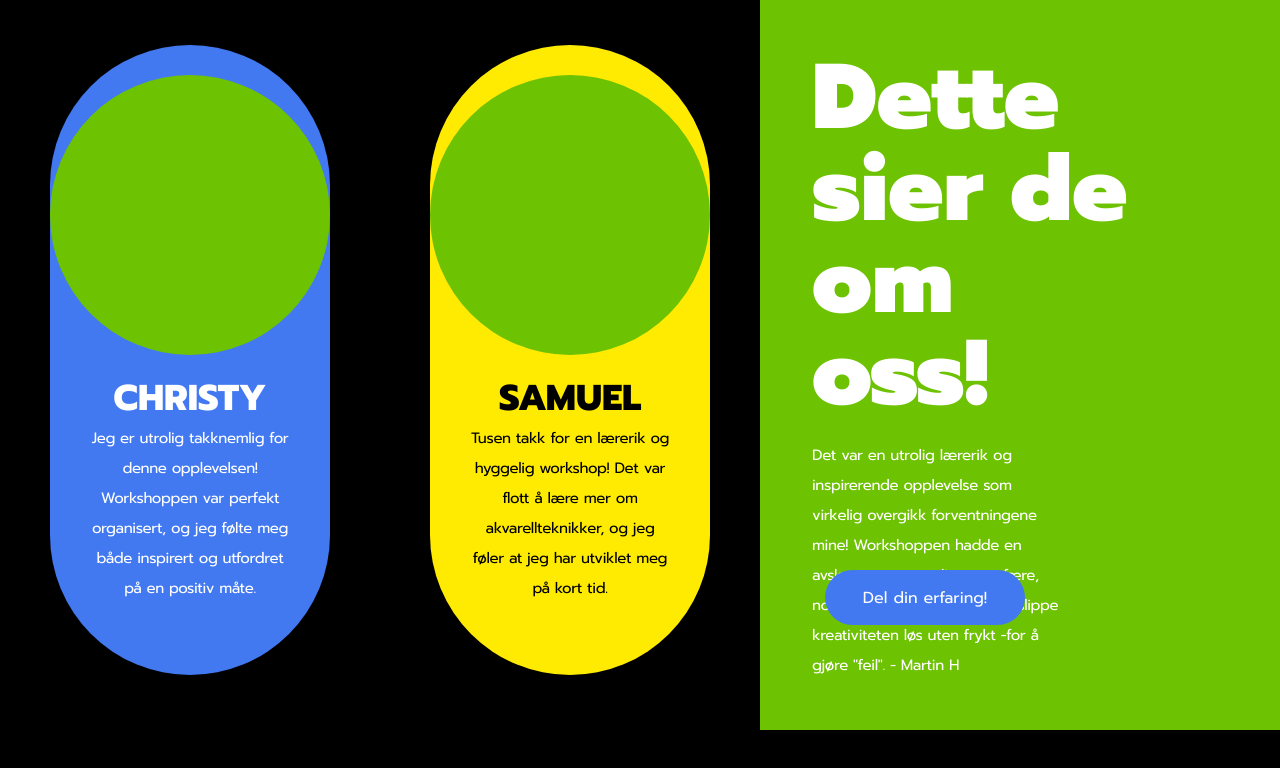
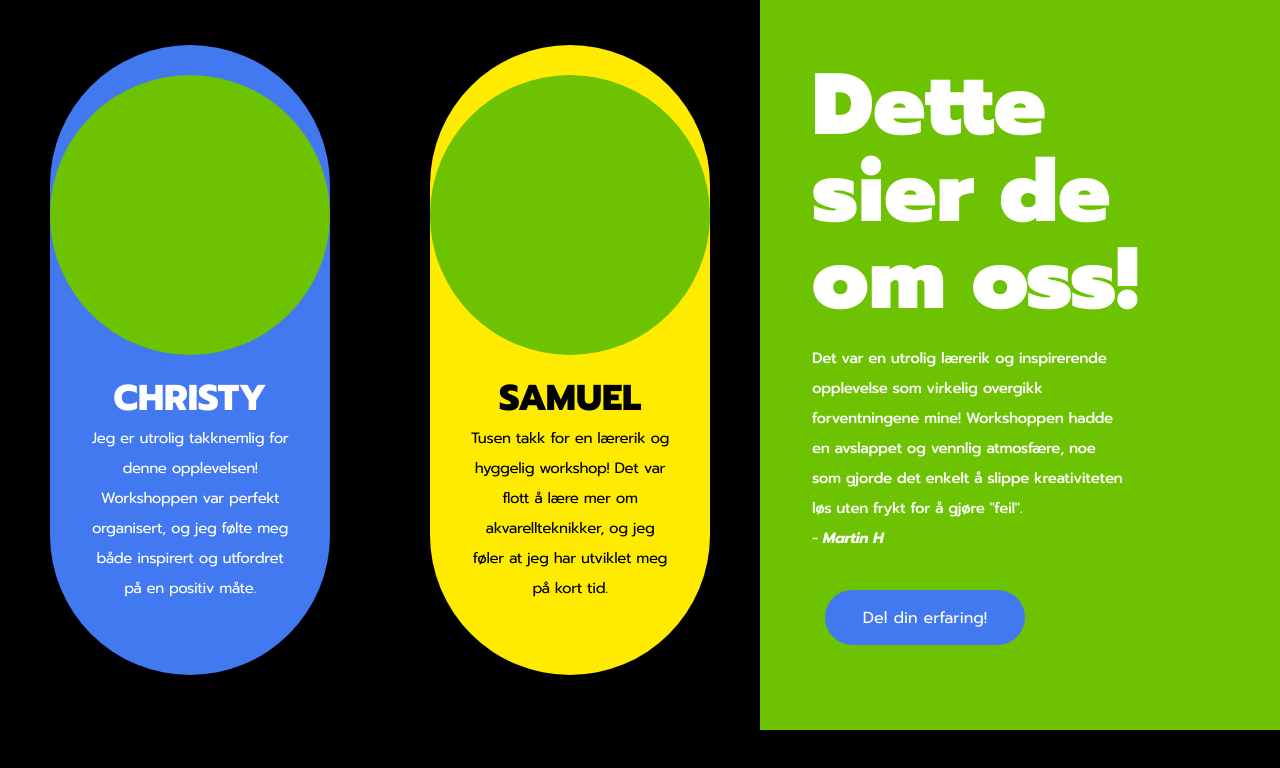
Before and after one commit to sqoobe/Craftsvilla, a plain HTML site: page tilbakemelding.html in a window 1280 px wide. Drawn offline with Linux system fonts and the light colour scheme.

Commit message:
smallfix

```diff
--- a/style-tilbakemelding.css
+++ b/style-tilbakemelding.css
@@ -59,7 +59,7 @@ body{
     display: flex;
     align-items: center;
     background-color: azure;
-    height: 600px;
+    height: 580px;
     width: auto;
     margin: 50px;
 
@@ -72,7 +72,6 @@ body{
 
 }
 .christy-box p{
-
     width: 72%;
 }
 .samuel-img{
@@ -93,7 +92,8 @@ body{
     background-color: #6DC202;
     width: 80%;
     height: 580px;
-    align-items: start;
+    margin: 10px;
+
 }
 .text-box h1 {
     padding-top: 15%;
@@ -101,7 +101,8 @@ body{
     line-height: 100%;
 }
 .text-box p {
-    width: 60%;
+    width: 75%;
+    font-weight: 500;
     padding-top: 20px;
 }
 button{
@@ -125,7 +126,7 @@ button{
 h1{
     color: white;
     font-weight: 900;
-    font-size: 92px;
+    font-size: 87px;
     text-align: start;
 
 }
--- a/tilbakemelding.html
+++ b/tilbakemelding.html
@@ -31,7 +31,7 @@
             <div class="text-box">
                 <h1>Dette sier de om oss!</h1>
                     <p>Det var en utrolig lærerik og inspirerende opplevelse som virkelig overgikk forventningene mine!
-                        Workshoppen hadde en avslappet og vennlig atmosfære, noe som gjorde det enkelt å slippe kreativiteten løs uten frykt -for å gjøre "feil".                  - Martin H
+                        Workshoppen hadde en avslappet og vennlig atmosfære, noe som gjorde det enkelt å slippe kreativiteten løs uten frykt for å gjøre "feil".  <br>- <b><i>Martin H</i></b>
                     </p>
             </div>
             <button>Del din erfaring!</button>
```
Also changed, not shown: style-gallery.css (+5 -5 lines).
